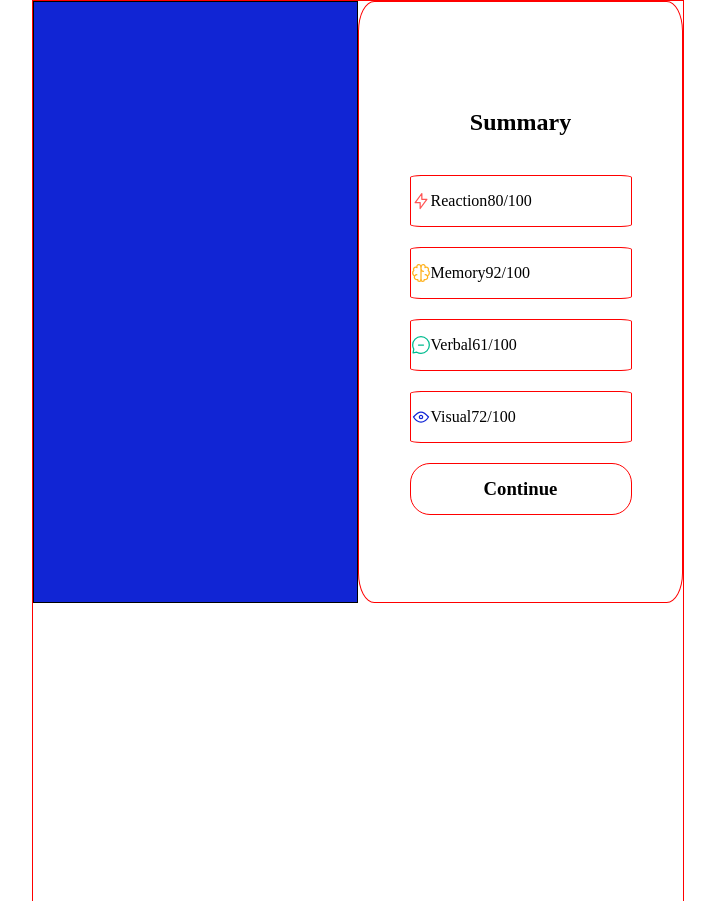
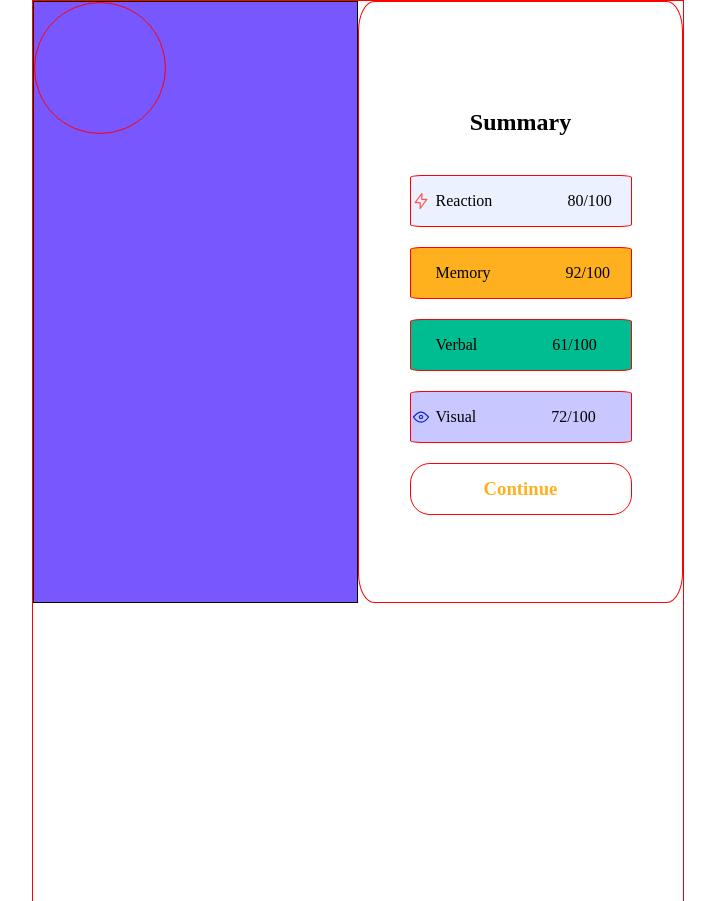
Before and after one commit to Nanakumi23/results-summary-component-main, a plain HTML site: page index.html in a window 1280 px wide. Shown: the whole page, without its empty margins (282-997 px from the left). Drawn offline with Linux system fonts and the light colour scheme.

Commit message:
updating the colors

```diff
--- a/index.html
+++ b/index.html
@@ -28,38 +28,40 @@
   </head>
 
   <body>
-    <section class="blue"></section>
+    <section class="blue">
+      <div class="circle"></div>
+    </section>
 
     <section class="white">
       <h1 class="t1">Summary</h1>
       <article class="obj">
         <div class="sep1">
           <img src="./assets/images/icon-reaction.svg" alt="" />
-          <p>Reaction</p>
+          <p class="sep1t">Reaction</p>
           <p>80/100</p>
         </div>
       </article>
 
-      <article class="obj">
+      <article class="obj memory">
         <div class="sep1">
           <img src="./assets/images/icon-memory.svg" alt="" />
-          <p>Memory</p>
+          <p class="sep1t">Memory</p>
           <p>92/100</p>
         </div>
       </article>
 
-      <article class="obj">
+      <article class="obj verbal">
         <div class="sep1">
           <img src="./assets/images/icon-verbal.svg" alt="" />
-          <p>Verbal</p>
+          <p class="sep1t">Verbal</p>
           <p>61/100</p>
         </div>
       </article>
 
-      <article class="obj">
+      <article class="obj visual">
         <div class="sep1">
           <img src="./assets/images/icon-visual.svg" alt="" />
-          <p>Visual</p>
+          <p class="sep1t">Visual</p>
           <p>72/100</p>
         </div>
       </article>
--- a/styles.css
+++ b/styles.css
@@ -22,17 +22,34 @@ body{
     width:400px;
     height: 600px;
     border: solid black 1px;
-    background-color:hsl(234, 85%, 45%)
+    background-color:hsl(252, 100%, 67%)
 }
-
+.circle{
+    width: 130px;
+    height: 130px;
+    border-radius: 60%;
+    border: solid red 1px;
+}
 .obj {
  width: 220px;
  height: 50px;
  border-radius: 5%;
  border: solid red 1px;
+ background-color: hsl(221, 100%, 96%);
 
 }
 
+.visual{
+    background-color:  hsl(241, 100%, 89%);
+}
+
+.verbal{
+    background-color: hsl(166, 100%, 37%);
+}
+
+.memory{
+    background-color: hsl(39, 100%, 56%);
+}
 .button{
     width: 220px;
     height: 50px;
@@ -45,5 +62,17 @@ body{
 
 .sep1{
     display: flex;
+    column-gap: 40px;
+}
 
+.sep1t{
+
+    position: relative;
+    right: 35px;
 }
+
+
+.button{
+
+    color: hsl(39, 100%, 56%);
+}
```
